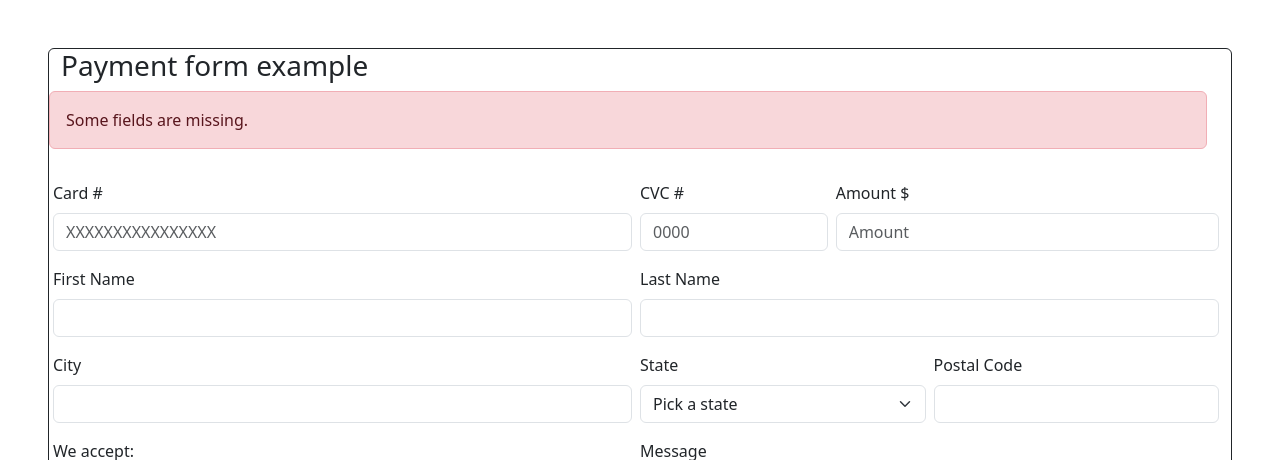
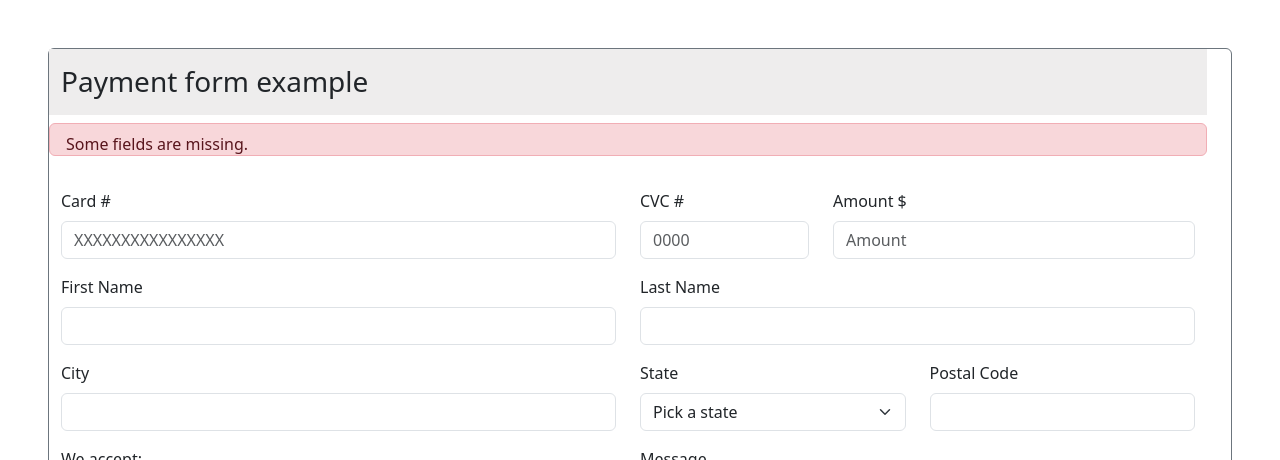
Before and after one commit to celes-sb/jan24th-html5-form, a plain HTML site: page index.html in a window 1280 px wide. Shown: the top 460 px of the page. Drawn offline with nearby package versions, Linux system fonts and the light colour scheme.

Commit message:
Colors CSS 1

```diff
--- a/index.html
+++ b/index.html
@@ -7,19 +7,29 @@
     <title>HTML Form</title>
     <link href="https://cdn.jsdelivr.net/npm/bootstrap@5.3.0-alpha1/dist/css/bootstrap.min.css" rel="stylesheet"
         integrity="sha384-GLhlTQ8iRABdZLl6O3oVMWSktQOp6b7In1Zl3/Jr59b6EGGoI1aFkw7cmDA6j6gD" crossorigin="anonymous">
+
+    <style>
+        #formTitle {
+            background-color: rgb(238, 237, 237)
+        }
+
+        #formFooter {
+            background-color: rgb(238, 237, 237)
+        }
+    </style>
 </head>
 
 <body class="w-100">
-    <form class="row border border-dark rounded m-5">
+    <form class="row border border-secondary rounded m-5">
         <div class="row">
-            <h3>Payment form example</h3>
+            <h3 class="pt-3 pb-3 pe-0" id="formTitle">Payment form example</h3>
         </div>
         <div class="row col-md-12">
-            <div class="alert alert-danger" role="alert">
+            <div class="alert alert-danger h-50 pt-2" role="alert">
                 Some fields are missing.
             </div>
         </div>
-        <div class="row g-2">
+        <div class="row mb-3">
             <div class="col-md-6">
                 <label for="inputCardNumber" class="form-label">Card #</label>
                 <input type="number" class="form-control" id="inputCardNumber" placeholder="XXXXXXXXXXXXXXXX">
@@ -33,7 +43,7 @@
                 <input type="number" class="form-control" id="inputAmount" placeholder="Amount">
             </div>
         </div>
-        <div class="row g-2">
+        <div class="row mb-3">
             <div class="col-md-6">
                 <label for="inputFirstName" class="form-label">First Name</label>
                 <input type="text" class="form-control" id="inputFirstName">
@@ -43,7 +53,7 @@
                 <input type="text" class="form-control" id="inputLastName">
             </div>
         </div>
-        <div class="row g-2">
+        <div class="row mb-3">
             <div class="col-md-6">
                 <label for="inputCity" class="form-label">City</label>
                 <input type="text" class="form-control" id="inputCity">
@@ -109,7 +119,7 @@
                 <input type="text" class="form-control" id="inputPostalCode">
             </div>
         </div>
-        <div class="row g-2">
+        <div class="row">
             <div class="col-md-6"> We accept:<br/><br/>
                 <div class="form-check form-check-inline">
                     <input class="form-check-input" type="radio" name="inlineRadioOptions" id="inlineRadio1"
@@ -143,7 +153,7 @@
                   </div>
             </div>
         </div>
-        <div class="row g-2 d-flex justify-content-end">
+        <div class="row d-flex justify-content-end pt-3" id="formFooter">
             <div class="col-md-2 mb-3">
                 <button type="submit" class="btn btn-sm btn-secondary">Cancel</button>
                 <button type="submit" class="btn btn-sm btn-primary">Send</button>
```
